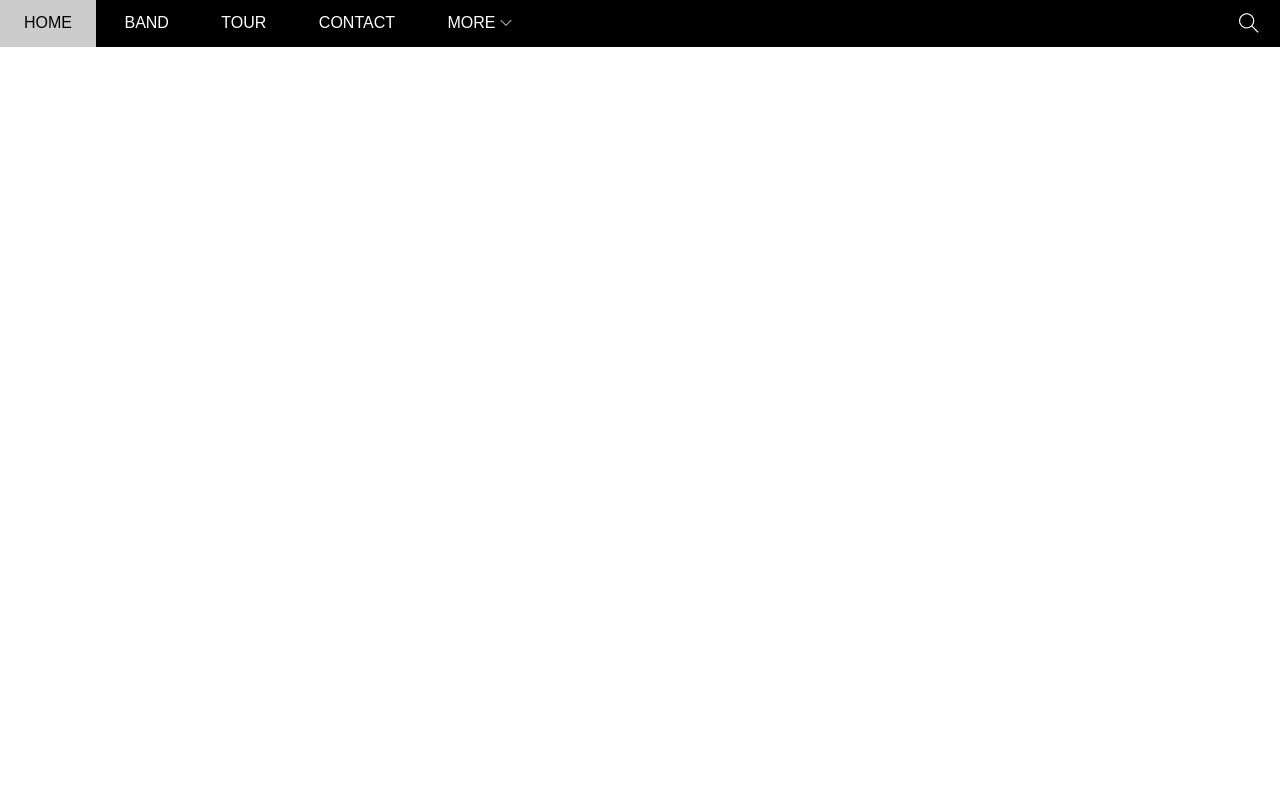
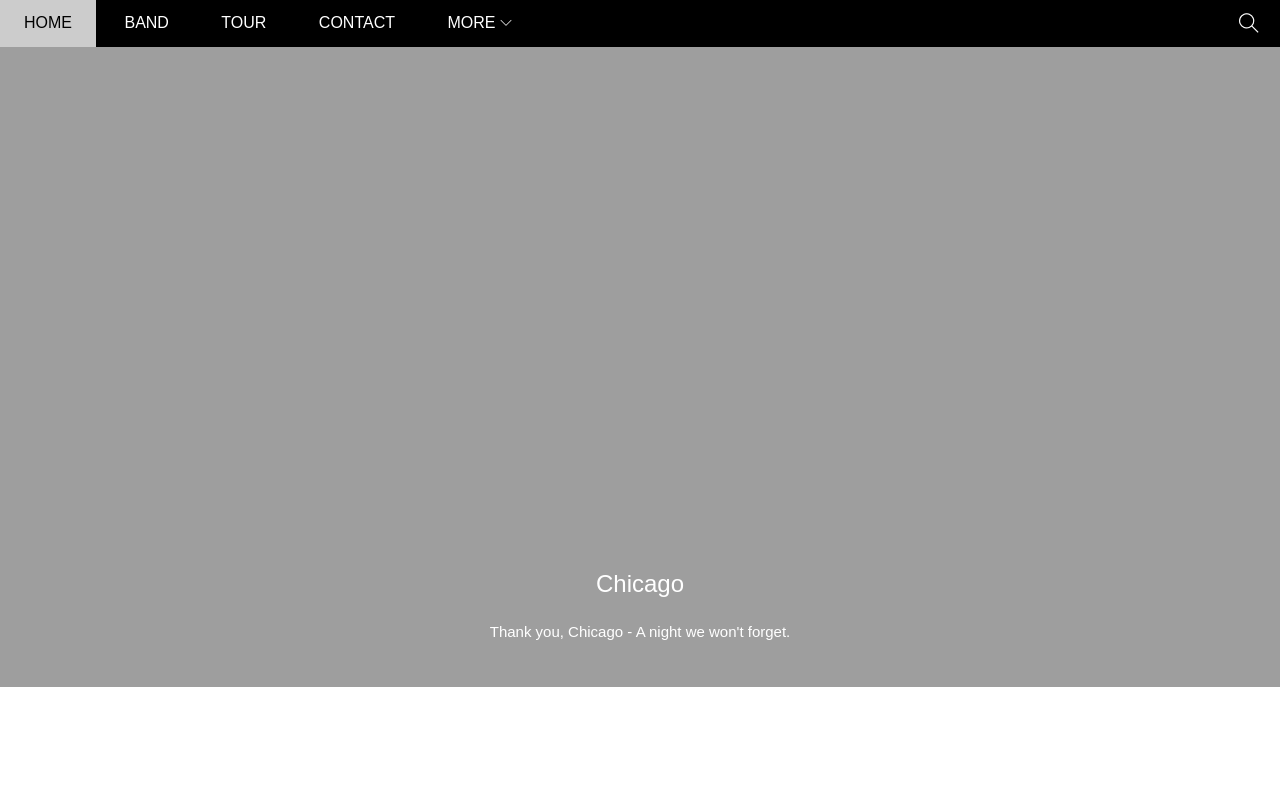
Before and after one commit to cgbin0305-bin/the_band, a plain HTML site: page index.html in a window 1280 px wide. Shown: the top 800 px of the page. Drawn offline with Linux system fonts and the light colour scheme; the site is published under a folder, as on GitHub Pages, so addresses that start at the root find nothing.

Commit message:
set new path of img

```diff
--- a/assets/css/style.css
+++ b/assets/css/style.css
@@ -146,7 +146,7 @@ html {
 #slider {
   position: relative;
   padding-top: 50%;
-  background: url(/assets/image/slider/slider1.jpg) top center / cover no-repeat;
+  background: url(../image/slider/slider1.jpg) top center / cover no-repeat;
   margin: 46.5px 0;
 }
 .text-content {
```
